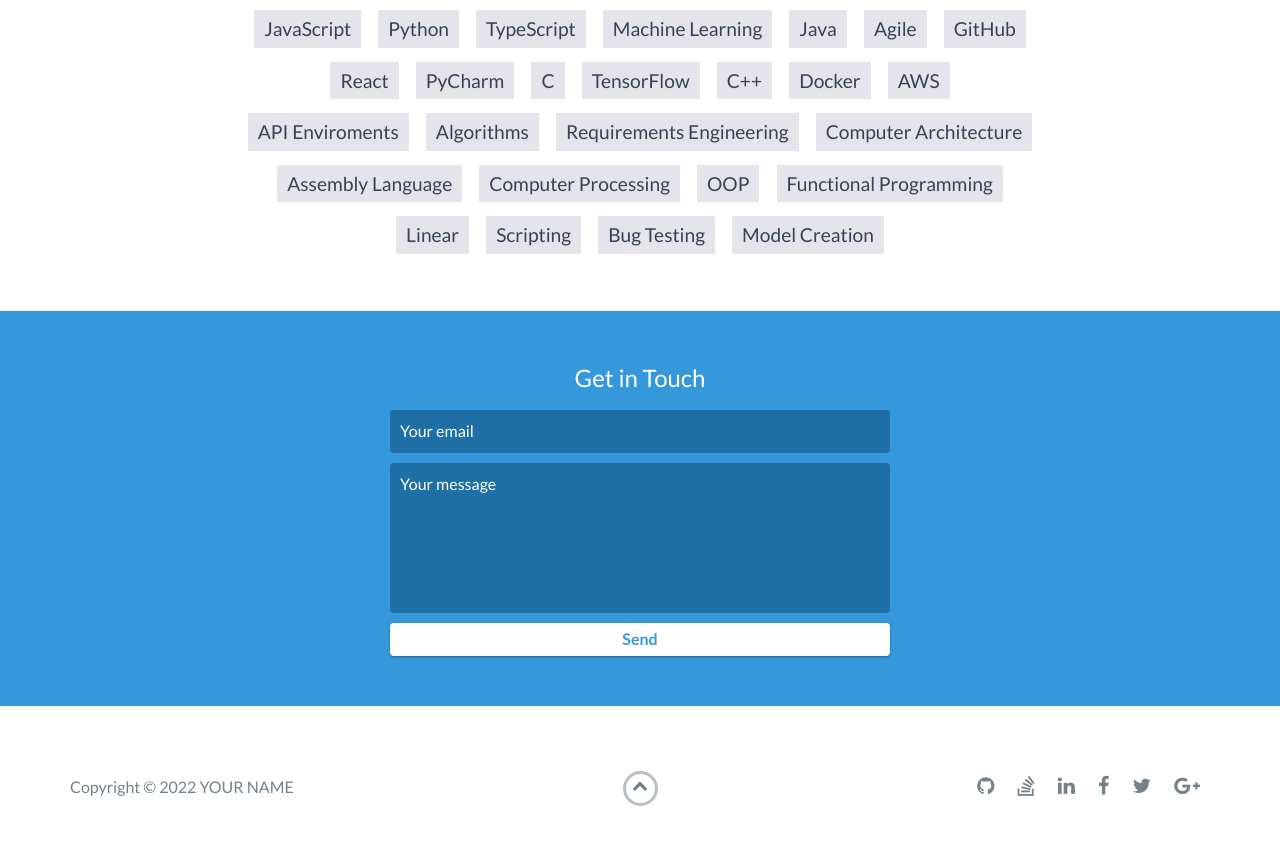
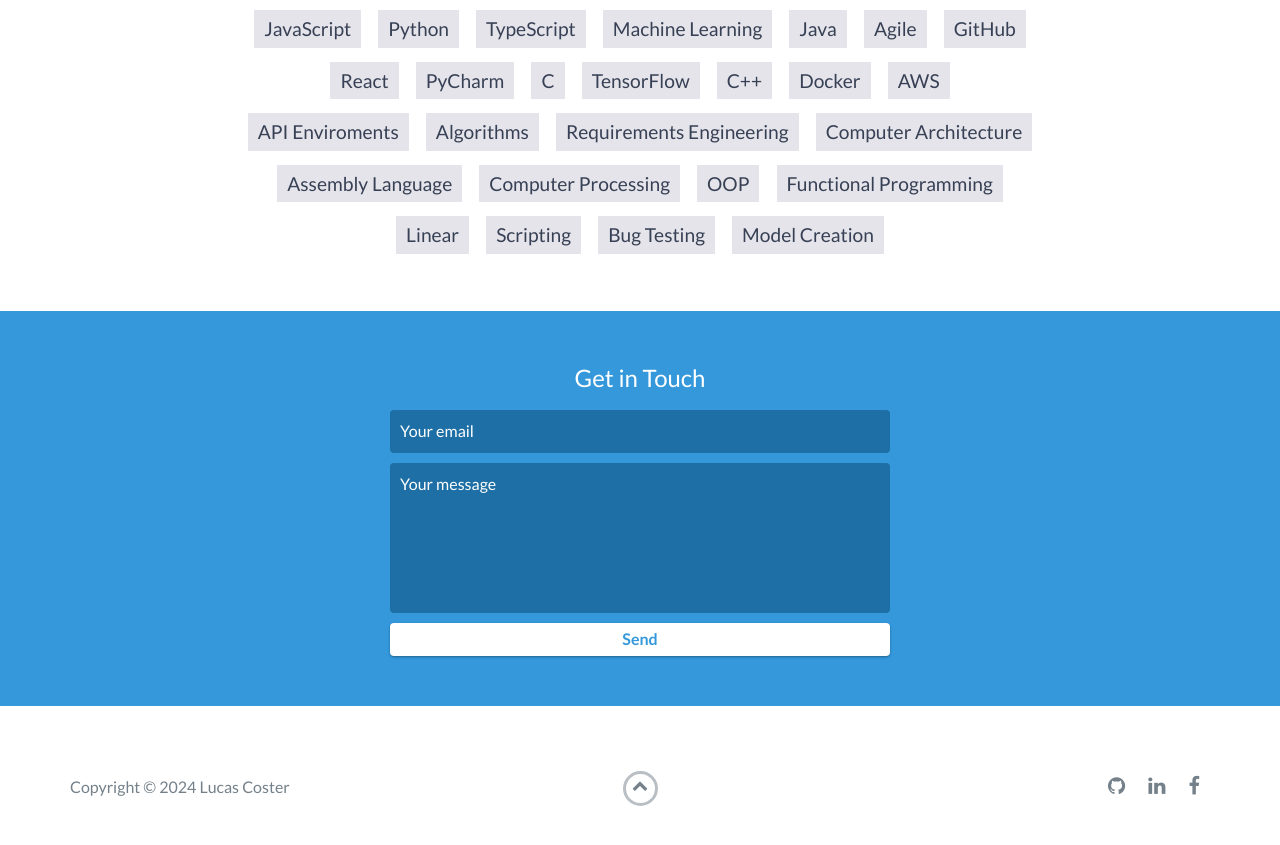
Before and after one commit to lucas22c/lucas22c.github.io, a website: page index.html in a window 1280 px wide. Shown: the part 5586-6431 px from the top of the page. Drawn offline with nearby package versions, Linux system fonts and the light colour scheme.

Commit message:
added socials

```diff
--- a/index.html
+++ b/index.html
@@ -271,7 +271,7 @@
             <div class="row">
                 <div class="col-sm-5 copyright">
                     <p>
-                        Copyright &copy; <span id="current-year">2022</span> YOUR NAME
+                        Copyright &copy; <span id="current-year">2024</span> Lucas Coster
                     </p>
                 </div>
                 <div class="col-sm-2 top">
@@ -282,22 +282,13 @@
                 <div class="col-sm-5 social">
                     <ul>
                         <li>
-                            <a href="https://github.com/" target="_blank"><i class="fa fa-github" aria-hidden="true"></i></a>
+                            <a href="https://github.com/lucas22c" target="_blank"><i class="fa fa-github" aria-hidden="true"></i></a>
                         </li>
                         <li>
-                            <a href="https://stackoverflow.com/" target="_blank"><i class="fa fa-stack-overflow" aria-hidden="true"></i></a>
-                        </li>
-                        <li>
-                            <a href="https://linkedin.com/" target="_blank"><i class="fa fa-linkedin" aria-hidden="true"></i></a>
+                            <a href="https://www.linkedin.com/in/lucascoster/" target="_blank"><i class="fa fa-linkedin" aria-hidden="true"></i></a>
                         </li>
                         <li>
                             <a href="https://www.facebook.com/" target="_blank"><i class="fa fa-facebook" aria-hidden="true"></i></a>
-                        </li>
-                        <li>
-                            <a href="https://twitter.com/" target="_blank"><i class="fa fa-twitter" aria-hidden="true"></i></a>
-                        </li>
-                        <li>
-                            <a href="https://plus.google.com/" target="_blank"><i class="fa fa-google-plus" aria-hidden="true"></i></a>
                         </li>
                     </ul>
                 </div>
```
